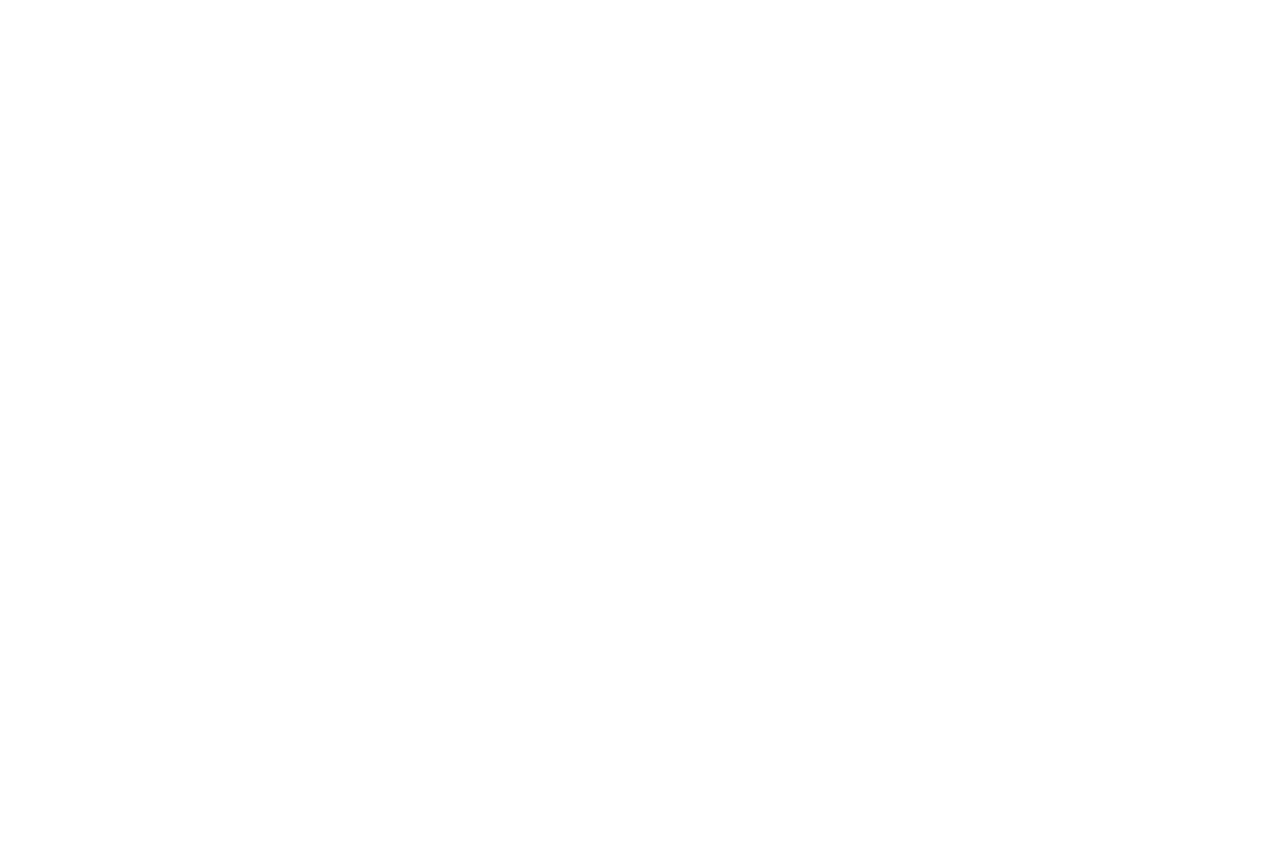
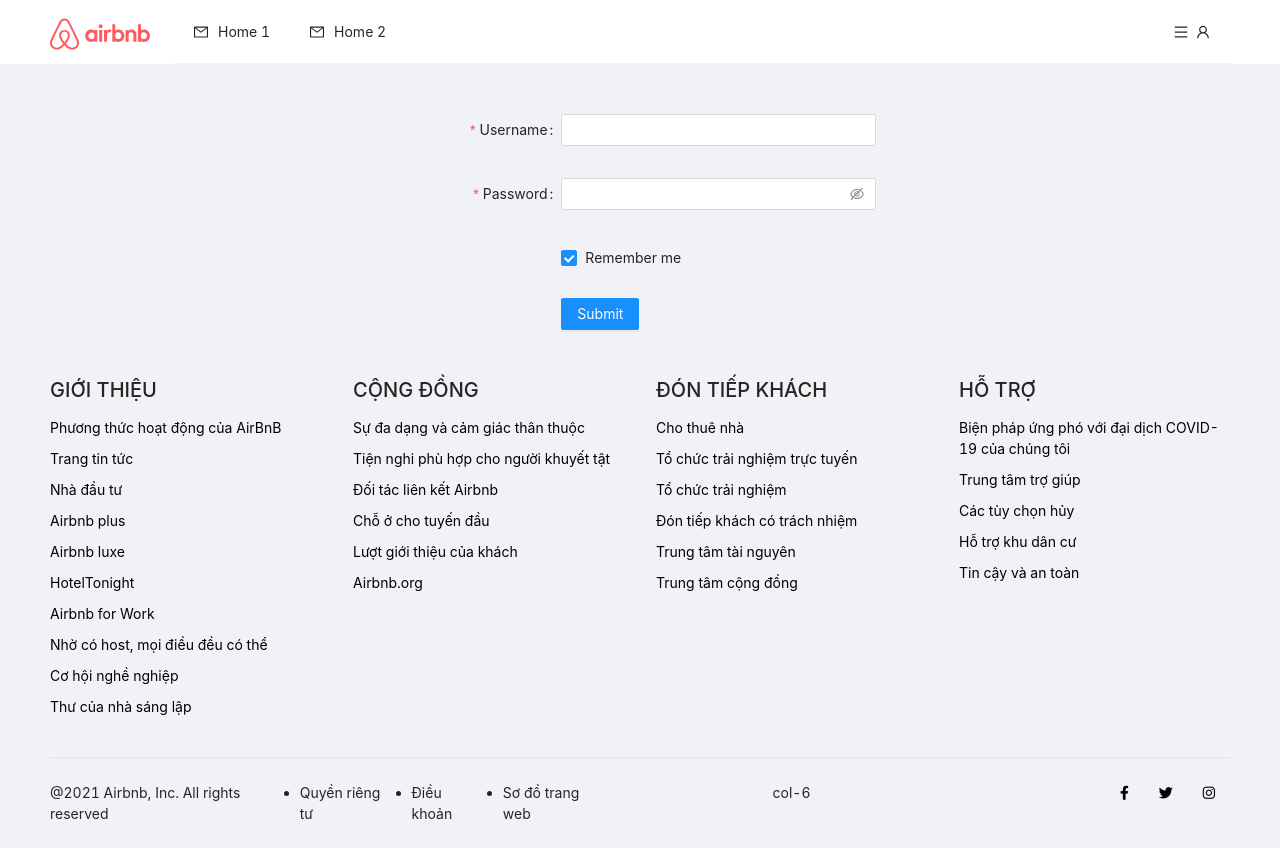
Before and after one commit to VuHuyHoangBC29/BC29_Airbnb_NHOM_9, a React (Create React App) app: page /login in a window 1280 px wide. Before the commit this address had no page. Before the commit the page ends 800 px from the top, so only its background shows below. Built offline with nearby package versions, Linux system fonts and the light colour scheme.

Commit message:
test antd login form

```diff
--- a/src/modules/header-nav/header-nav.tsx
+++ b/src/modules/header-nav/header-nav.tsx
@@ -1,14 +1,56 @@
 import React from "react";
 import { Link, NavLink, useNavigate } from "react-router-dom";
-import { Menu } from "antd";
+import type { MenuProps } from "antd";
+import { Button, Dropdown, Menu, message, Space, Tooltip } from "antd";
 import {
   MailOutlined,
   AppstoreOutlined,
   SettingOutlined,
+  DownOutlined,
+  UserOutlined,
+  MenuOutlined,
 } from "@ant-design/icons";
 
 export default function HeaderNav(): JSX.Element {
   const navigate = useNavigate();
+
+  const userMenu = (
+    <Menu
+      items={[
+        {
+          label: (
+            <a href="/register" style={{ textDecoration: "none" }}>
+              Đăng ký
+            </a>
+          ),
+          key: "0",
+        },
+        {
+          label: (
+            <a href="/login" style={{ textDecoration: "none" }}>
+              Đăng nhập
+            </a>
+          ),
+          key: "1",
+        },
+        {
+          type: "divider",
+        },
+        {
+          label: "Cho thuê nhà",
+          key: "2",
+        },
+        {
+          label: "Tổ chức trải nghiệm",
+          key: "3",
+        },
+        {
+          label: "Trợ giúp",
+          key: "4",
+        },
+      ]}
+    />
+  );
 
   return (
     <div>
@@ -24,8 +66,19 @@
           key="Home2"
           icon={<MailOutlined />}
           onClick={() => navigate("/home2")}
+          style={{ marginRight: "auto" }}
         >
           Home 2
+        </Menu.Item>
+        <Menu.Item key="UserMenu">
+          <Dropdown overlay={userMenu} trigger={["click"]}>
+            <a onClick={(e) => e.preventDefault()}>
+              <Space>
+                <MenuOutlined />
+                <UserOutlined />
+              </Space>
+            </a>
+          </Dropdown>
         </Menu.Item>
       </Menu>
     </div>
--- /dev/null
+++ b/src/modules/login-form/login-form.tsx
@@ -0,0 +1,61 @@
+import React, { useRef } from "react";
+import { Button, Checkbox, Form, Input } from "antd";
+import { Link } from "react-router-dom";
+
+export default function LoginForm() {
+  const onFinish = (values: any) => {
+    console.log("Success:", values);
+  };
+
+  const onFinishFailed = (errorInfo: any) => {
+    console.log("Failed:", errorInfo);
+  };
+
+  return (
+    <div id="login">
+      <div>
+        <Form
+          name="basic"
+          labelCol={{ span: 8 }}
+          wrapperCol={{ span: 16 }}
+          initialValues={{ remember: true }}
+          onFinish={onFinish}
+          onFinishFailed={onFinishFailed}
+          autoComplete="off"
+          className="mx-auto"
+          style={{ width: "40%" }}
+        >
+          <Form.Item
+            label="Username"
+            name="username"
+            rules={[{ required: true, message: "Please input your username!" }]}
+          >
+            <Input />
+          </Form.Item>
+
+          <Form.Item
+            label="Password"
+            name="password"
+            rules={[{ required: true, message: "Please input your password!" }]}
+          >
+            <Input.Password />
+          </Form.Item>
+
+          <Form.Item
+            name="remember"
+            valuePropName="checked"
+            wrapperCol={{ offset: 8, span: 16 }}
+          >
+            <Checkbox>Remember me</Checkbox>
+          </Form.Item>
+
+          <Form.Item wrapperCol={{ offset: 8, span: 16 }}>
+            <Button type="primary" htmlType="submit">
+              Submit
+            </Button>
+          </Form.Item>
+        </Form>
+      </div>
+    </div>
+  );
+}
--- /dev/null
+++ b/src/pages/login/login.tsx
@@ -0,0 +1,6 @@
+import React from "react";
+import LoginForm from "../../modules/login-form/login-form";
+
+export default function Login(): JSX.Element {
+  return <LoginForm />;
+}
--- a/src/routes/index.tsx
+++ b/src/routes/index.tsx
@@ -3,6 +3,7 @@
 import HomeLayout from "../layouts/home-layout";
 import Home1 from "../pages/home1/home1";
 import Home2 from "../pages/home2/home2";
+import Login from "../pages/login/login";
 
 export default function Router() {
   const routing = useRoutes([
@@ -22,6 +23,10 @@
           path: "/home2",
           element: <Home2 />,
         },
+        {
+          path: "/login",
+          element: <Login />,
+        },
       ],
     },
   ]);
--- a/src/store/reducers/locationReducer.ts
+++ b/src/store/reducers/locationReducer.ts
@@ -20,6 +20,8 @@
 export const createLocationAction = createAsyncThunk(
   "location/createLocation",
   async (data: LocationPOST) => {
+    // await createLocationApi(data);
+
     const response = await createLocationApi(data);
 
     return response.data;
@@ -49,7 +51,7 @@
       )
       .addCase(
         createLocationAction.fulfilled,
-        (state: LocationState, action: PayloadAction<LocationPOST>) => {
+        (state: LocationState, action: PayloadAction<Location>) => {
           console.log("fulfilled");
 
           let newLocationList = [...state.locationsList];
```
